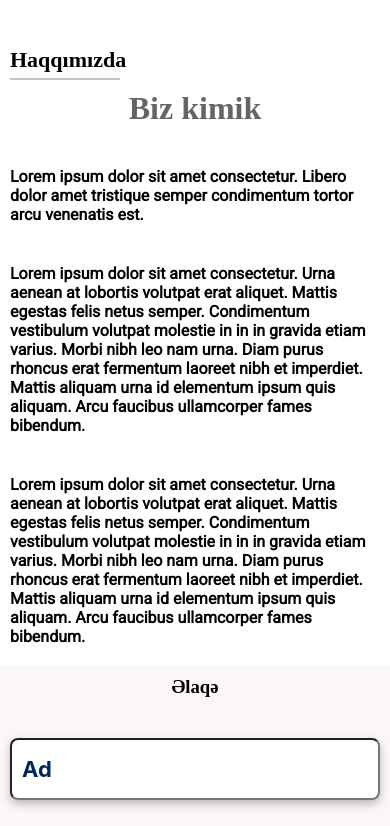
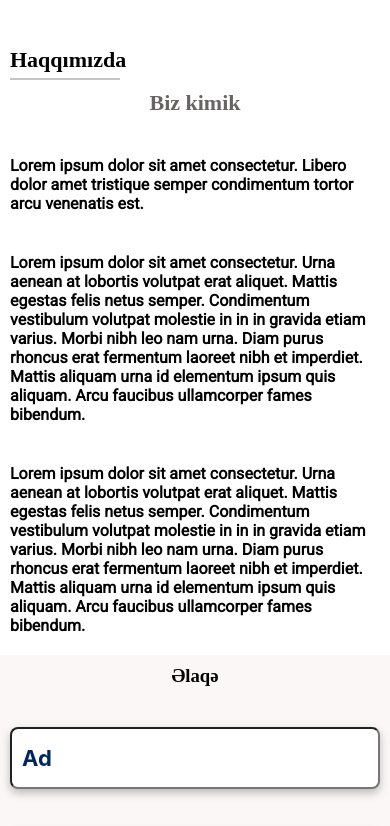
Before and after one commit to IsrafilliRamin/MenteAcademy-website, a plain HTML site: page index.html in a window 390 px wide. Shown: the part 2579-3405 px from the top of the page. Drawn offline with nearby package versions, Linux system fonts and the light colour scheme.

Commit message:
Update styles.css

```diff
--- a/styles/styles.css
+++ b/styles/styles.css
@@ -959,4 +959,7 @@ main #TəlimçilərDetails .TelimBasliq ,main #TəlimçilərDetails .TelimBasliq
   left: 17px;
   bottom: 40px;
 }
+  main #haqqında .haqqimizdaContaBox h3 {
+  font-size: 22px;
 }
+}
```
